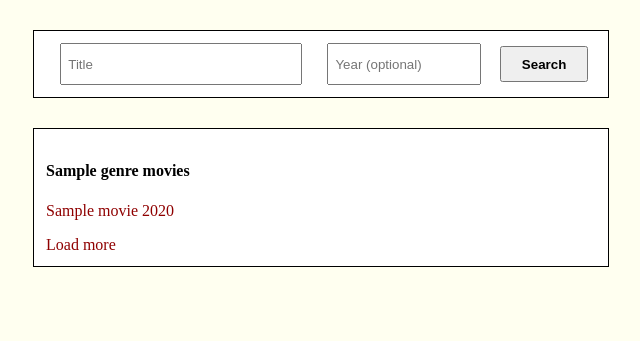
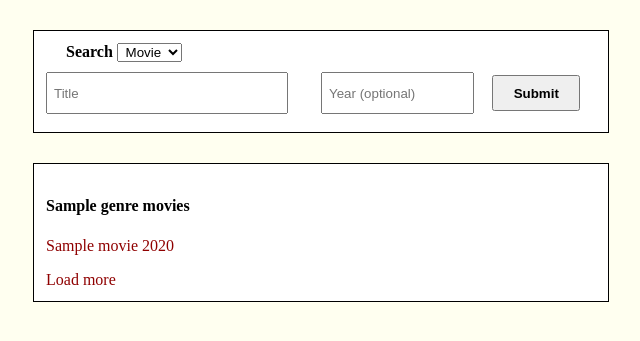
Before and after one commit to lugrao/movie_ratings, a Flask app: template templates/genre.html in a window 1280 px wide. Shown: the part 29-370 px from the top of the page, without its empty margins (319-959 px from the left). Run offline with Flask 2, Linux system fonts and the light colour scheme; the template is opened without the code that fills it: most values are stand-ins (such as "Sample title", 1, 10 or a date in 2020).

Commit message:
add search person functionality

```diff
--- a/app.py
+++ b/app.py
@@ -27,6 +27,14 @@ def search_title():
     return render_template('movie.html', title=title, year=year, movie=movie, more_results=more_results)
 
 
+@app.route('/search/person/')
+def search_person():
+    name = request.args.get('n')
+    if not name:
+        return 'You must provide a name.'
+    result = get_person(query=name)
+    return render_template('person.html', search_result=result, query=name, info='')
+
 @app.route('/movie/<id>/')
 def movie(id):
     movie, more_results = get_movie(tmdb_id=id)
@@ -37,6 +45,7 @@ def movie(id):
 def person(id):
     info, jobs = get_person(id)
     return render_template('person.html', info=info, jobs=jobs)
+
 
 @app.route('/genre/<id>/<name>')
 def genre(id, name):
@@ -63,6 +72,12 @@ def more_results():
     more_results = get_more_movies(title, year, id, page)
     return more_results
 
+@app.route('/more-person-results/<query>/<page>')
+def more_person_results(query, page):
+    response = get_person(query=query, page=page)
+    print(page)
+    return response
+
 @app.route('/more-genre-results/<id>/<page>')
 def more_genre_results(id, page):
     response = get_genre(id, page=page)
--- a/static/movie.js
+++ b/static/movie.js
@@ -82,7 +82,7 @@ async function loadMoreResults() {
     let url = `/more-results?t=${title}&y=${year}&id=${id}&p=${page}`;
     let response;
     let $li = document.querySelectorAll('li');
-    let scrollItem = $li[$li.length - 2];
+    let scrollItem = $li[$li.length - 1];
 
     try {
         response = await fetch(url).then(res => res.json()).then(data => data);
@@ -90,7 +90,7 @@ async function loadMoreResults() {
         return console.error(error);
     }
 
-    response.movies.forEach((movie, index) => {
+    response.movies.forEach(movie => {
         let new_movie = document.createElement('li');
         new_movie.innerHTML = `<a href="/movie/${movie['tmdb-id']}">${movie['title']} ${movie['year']}</a>`;
         $moreResultsList.appendChild(new_movie);
--- /dev/null
+++ b/static/search.js
@@ -0,0 +1,36 @@
+let sessionStorage = window.sessionStorage;
+let $selectSearch = document.getElementById('select-search');
+let $searchMovie = document.getElementById('search-movie');
+let $searchPerson = document.getElementById('search-person');
+let $searchFields = document.querySelectorAll('.search-form');
+let $dummyOption = document.querySelector('option');
+$dummyOption.style.display = 'none';
+
+$selectSearch.addEventListener('change', handleChange);
+
+if (sessionStorage.getItem('search_type')) {
+    $selectSearch.value = sessionStorage.getItem('search_type');
+    switchSearch($selectSearch.value);
+} else {
+    sessionStorage.setItem('search_type', 'search-movie');
+    $selectSearch.value = 'search-movie';
+    switchSearch('search-movie');
+}
+
+
+function handleChange(event) {
+    let value = event.target.value;
+    switchSearch(value);
+    sessionStorage.setItem('search_type', value);
+}
+
+
+function switchSearch(value) {
+    $searchFields.forEach(element => {
+        if (element.id != value) {
+            element.style.display = 'none';
+        } else {
+            element.style.display = '';
+        }
+    })
+}
--- a/static/styles.css
+++ b/static/styles.css
@@ -72,10 +72,6 @@ hr {
     clear: both;
 }
 
-.search-heading, h1 {
-    text-align: center;
-}
-
 .movie-info {
     padding: 0 10px;
     overflow: hidden;
@@ -143,21 +139,38 @@ hr {
     border: 1px solid black;
 }
 
-.search-small {
+.search {
+    height: 77px;
+}
+
+.search-form {
     display: grid;
     grid-template-columns: 1.3fr 0.8fr 0.5fr;
     grid-gap: 5px;
     align-items: center;
-    justify-items: center;
 }
 
-.search-small input {
+.search-form input {
     width: 85%;
     padding-left: 6px;
 }
 
-.search-small :nth-child(3) {
+.search-form .clickable {
     font-weight: bold;
+}
+
+.select-search {
+    margin: 0 0 10px 20px;
+    font-weight: bold;
+}
+
+#search-person > input:nth-child(1) {
+    grid-area: 1 / 1 / 1 / span 2;
+    width: 94.5%;
+}
+
+#search-movie {
+    grid-template-columns: 1.3fr 0.8fr 0.5fr;
 }
 
 .checkbox {
@@ -206,6 +219,10 @@ hr {
     font-size: 2.5rem;
 }
 
+#select-search {
+    text-align: center;
+}
+
 
 @media (max-width: 300px) {
     .movie-info img {
--- a/templates/genre.html
+++ b/templates/genre.html
@@ -5,15 +5,6 @@ Movie Ratings | movies['genre']['name']
 {% endblock%}
 
 {% block main %}
-
-<div class="container">
-    <form class="search-small" action="/search" method="GET" autocomplete="off">
-        <input type="text" name="t" placeholder="Title">
-        <input type="number" name="y" placeholder="Year (optional)">
-        <input type="submit" value="Search" class="clickable">
-    </form>
-</div>
-
 <div class="container">
     <h4>{{ movies['genre']['name'] }} movies</h4>
     <ul id="movie-list">
--- a/templates/layout.html
+++ b/templates/layout.html
@@ -1,5 +1,6 @@
 <!DOCTYPE html>
 <html lang="en">
+
 <head>
     <meta charset="UTF-8">
     <meta http-equiv="X-UA-Compatible" content="IE=edge">
@@ -8,13 +9,36 @@
     <link rel="stylesheet" href="{{ url_for('static', filename='styles.css') }}">
     <title>{% block title %}{% endblock %}</title>
 </head>
+
 <body>
     <nav>
         <h4><a href="/">MOVIE RATINGS</a></h4>
     </nav>
     <main>
+        <div class="container search">
+            <div class="select-search">
+                <label for="select-search">Search</label>
+                <select name="search" id="select-search">
+                    <option value="...">&nbsp;&nbsp;&nbsp;</option>
+                    <option value="search-movie">Movie</option>
+                    <option value="search-person">Person</option>
+                </select>
+            </div>
+
+            <form id="search-movie" class="search-form" action="/search" method="GET" autocomplete="off" style="display:none;">
+                <input type="text" name="t" placeholder="Title">
+                <input type="number" name="y" placeholder="Year (optional)">
+                <input type="submit" value="Submit" class="clickable">
+            </form>
+
+            <form id="search-person" class="search-form" action="/search/person" method="GET" autocomplete="off" style="display:none;">
+                <input type="text" name="n" placeholder="Name">
+                <input type="submit" value="Submit" class="clickable">
+            </form>
+        </div>
         {% block main %}{% endblock %}
     </main>
+    <script src="{{ url_for('static', filename='search.js') }}"></script>
+</body>
 
-</body>
 </html>
```
Also changed, not shown: helpers.py (+35 -23 lines), static/person.js (+60 -0 lines), templates/index.html (+1 -9 lines), templates/movie.html (+0 -8 lines), templates/person.html (+39 -8 lines), static/blank_profile_pic.png (added).
